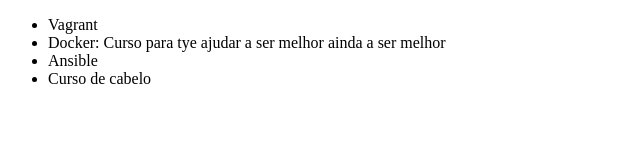
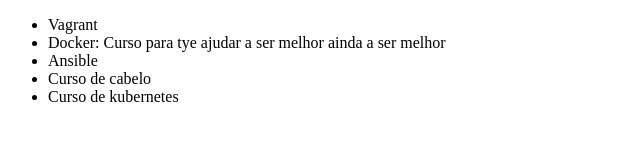
Before and after one commit to RenanSOkada-zz/testgit, a plain HTML site: page index.html in a window 1280 px wide. Shown: the whole page, without its empty margins (0-640 px from the left). Drawn offline with Linux system fonts and the light colour scheme.

Commit message:
Adicionado curso de kubernetes

```diff
--- a/index.html
+++ b/index.html
@@ -10,6 +10,7 @@
         <li>Docker: Curso para tye ajudar a ser melhor ainda a ser melhor</li>
         <li>Ansible</li>
         <li>Curso de cabelo</li>
+        <li>Curso de kubernetes</li>
     </ul>
 </body>
 </html>
```
